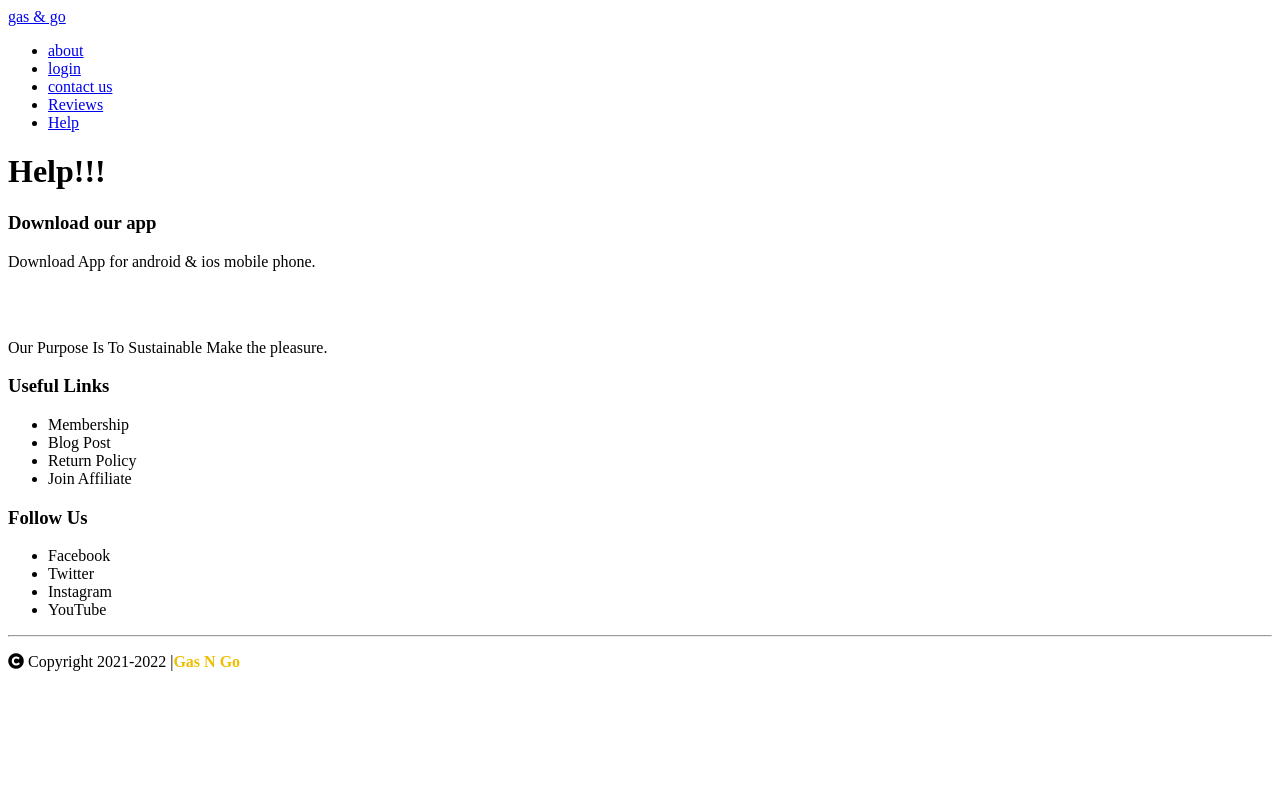
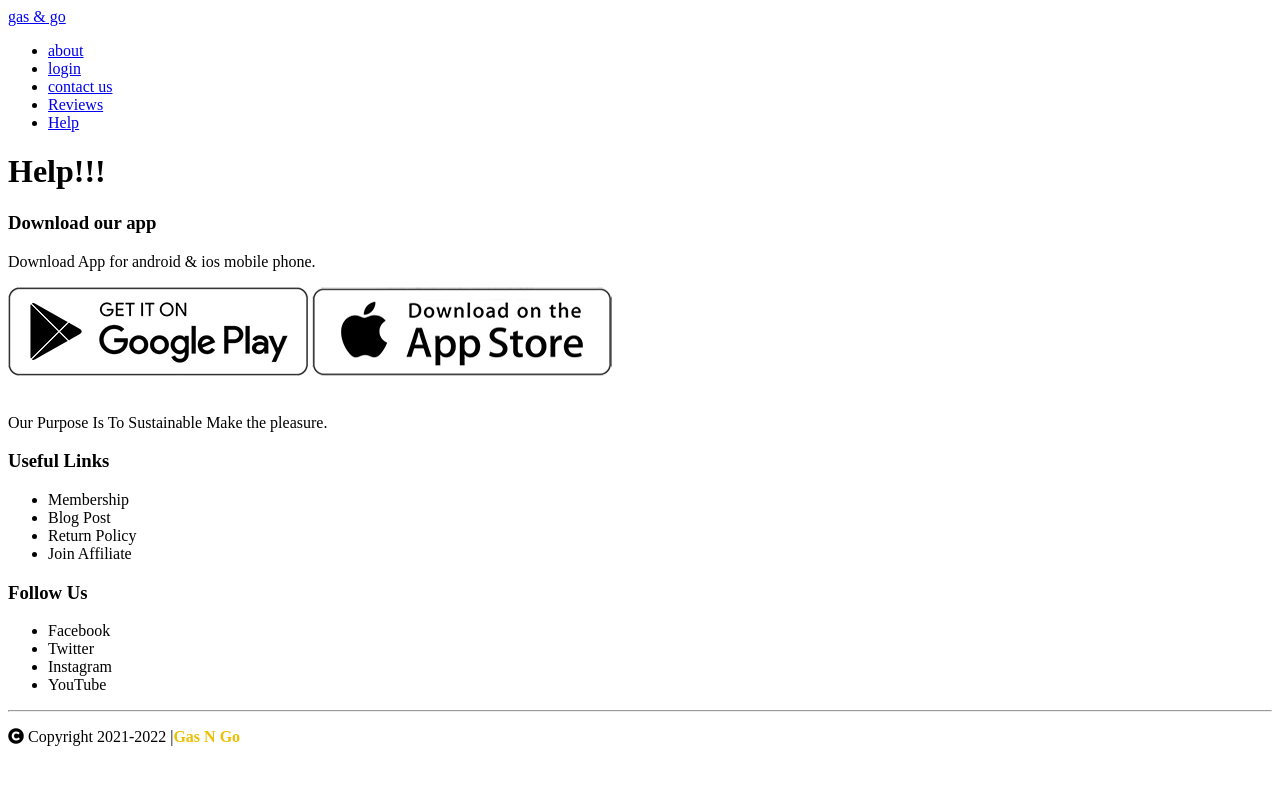
Before and after one commit to masrufjaman/gas-n-go, a Django app: page /help/ in a window 1280 px wide. Shown: the top 785 px of the page. Run offline with Django 3.2, Linux system fonts and the light colour scheme.

Commit message:
Added photo in images folder and add on base.html

```diff
--- a/home/templates/home/base.html
+++ b/home/templates/home/base.html
@@ -44,13 +44,13 @@
     <!-- * Footer Start -->
     <div class="footer">
       <div class="container">
-        <div class="row">
+        <div class="row flex">
           <div class="footer-col-1">
             <h3>Download our app</h3>
             <p>Download App for android & ios mobile phone.</p>
             <div class="app-logo">
-              <img src="" alt="">
-              <img src="" alt="">
+              <img src="{% static "home/images/play-store.png" %}" alt="">
+              <img src="{% static "home/images/app-store.png" %}" alt="">
             </div>
           </div>
           <div class="footer-col-2">
```
Also changed, not shown: home/static/home/images/app-store.png (added), home/static/home/images/play-store.png (added).
